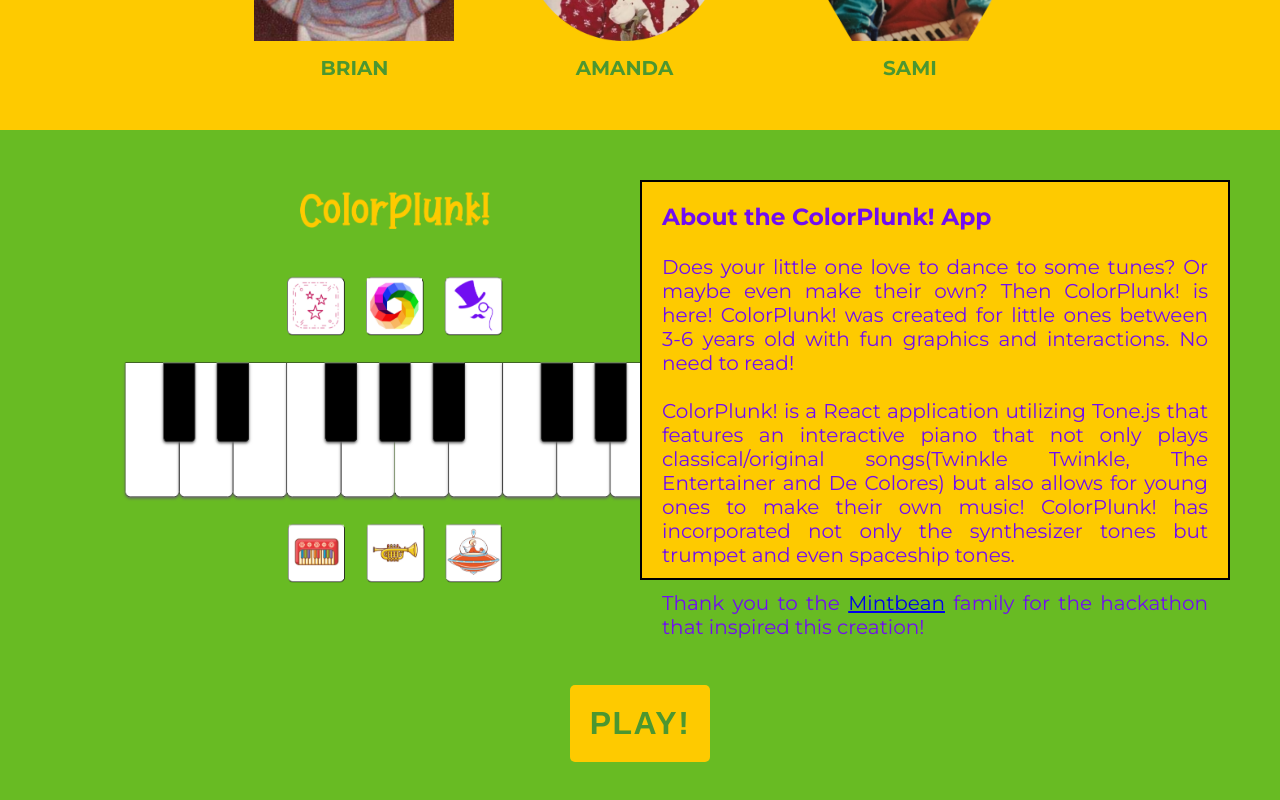
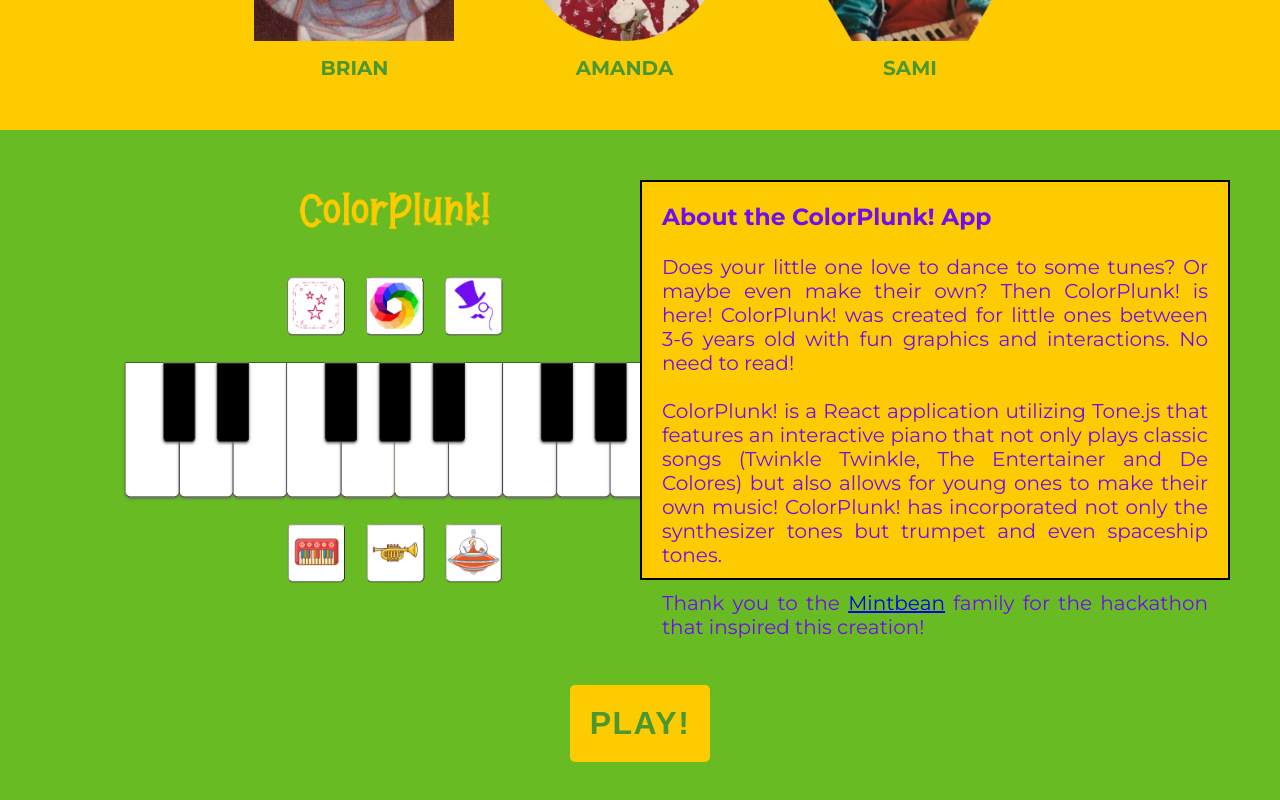
Before and after one commit to brianthomashammond/mintbean-js-musichacks, a React (Create React App) app: page / in a window 1280 px wide. Shown: the part 1237-2037 px from the top of the page. Built offline with nearby package versions, Linux system fonts and the light colour scheme.

Commit message:
summary edit

```diff
--- a/src/components/Summary.js
+++ b/src/components/Summary.js
@@ -15,7 +15,7 @@
 				<br />
 				<p>
 					ColorPlunk! is a React application utilizing Tone.js that features an
-					interactive piano that not only plays classical/original songs(Twinkle
+					interactive piano that not only plays classic songs (Twinkle
 					Twinkle, The Entertainer and De Colores) but also allows for young
 					ones to make their own music! ColorPlunk! has incorporated not only
 					the synthesizer tones but trumpet and even spaceship tones.
```
